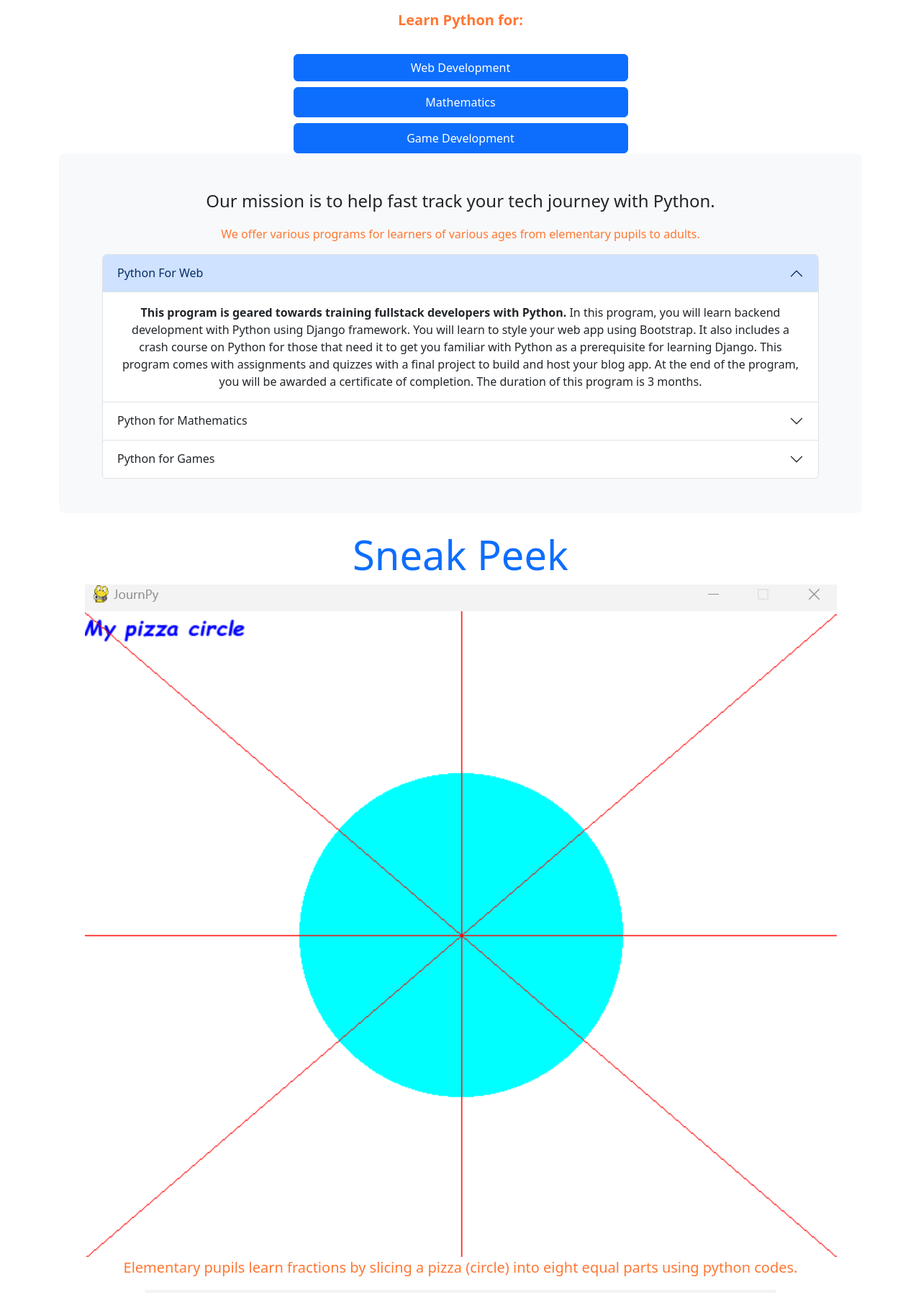
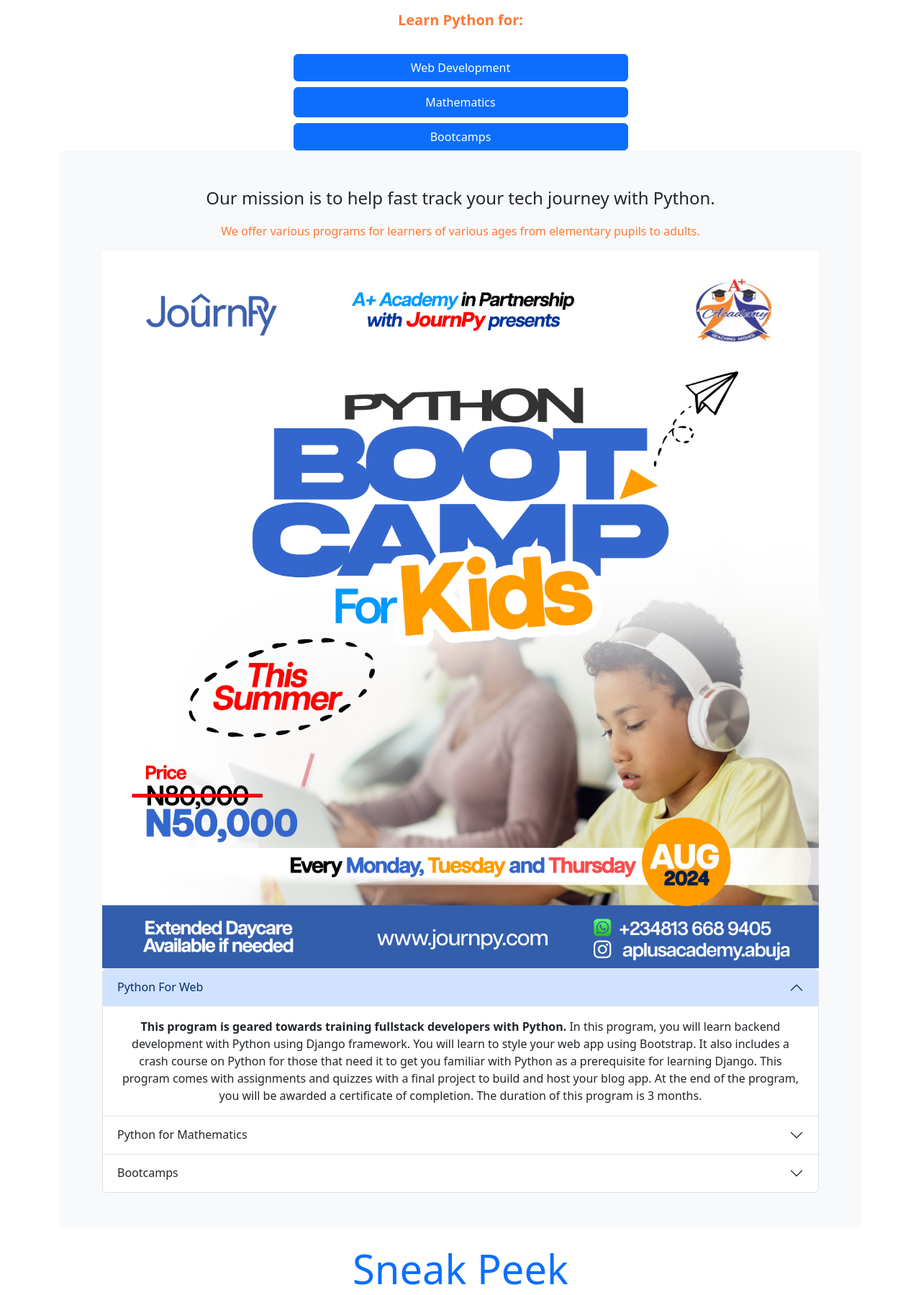
Before and after one commit to journpy/journpy2, a Django app: template templates/home.html in a window 1280 px wide. Shown: the part 237-2036 px from the top of the page at 72% size. Run offline with Django 5.2, Linux system fonts and the light colour scheme; the template is opened without the code that fills it, so the values that code supplies are empty; some libraries are stand-ins or nearby versions.

Commit message:
added bootcamps

```diff
--- a/mainapp/urls.py
+++ b/mainapp/urls.py
@@ -1,10 +1,11 @@
 from django.urls import path
 from .views import (
-    HomePageView, AboutPageView, WebDevView
+    HomePageView, AboutPageView, WebDevView, BootCampView,
 )
 
 urlpatterns = [
     path('about/', AboutPageView.as_view(), name='about'),
+    path('bootcamps/', BootCampView.as_view(), name='bootcamps'),
     path('webdev', WebDevView.as_view(), name='webdev'),
     path('', HomePageView.as_view(), name='home'),
 ]
--- a/mainapp/views.py
+++ b/mainapp/views.py
@@ -12,3 +12,7 @@ class AboutPageView(TemplateView):
 
 class WebDevView(TemplateView):
     template_name = "webdev.html"
+
+
+class BootCampView(TemplateView):
+    template_name = 'bootcamps.html'
--- a/templates/home.html
+++ b/templates/home.html
@@ -11,14 +11,14 @@
     <p class="lead fw-bold p-color p-2">Learn Python for:</p>
     <a class="btn btn-primary" href="{% url 'webdev' %}" role="button">Web Development</a>
     <button type="button" class="btn btn-primary p-2">Mathematics</button>
-    <button type="button" class="btn btn-primary p-2">Game Development</button>
+    <a class="btn btn-primary" href="{% url 'bootcamps' %}" role="button">Bootcamps</a>
 </div>
 <div class="p-5 mb-4 bg-body-tertiary rounded-3">
     <div class="container-fluid py-0">
         <p class="fs-4">Our mission is to help fast track your tech journey with Python.</p>
         <p class="p-color">We offer various programs for learners of various ages from elementary pupils
             to adults.</p>
-
+        <img src="{% static 'images/Summer class Journ py.jpg' %}" class="img-fluid" alt="Kiddies Bootcamp">
         <div class="accordion" id="accordionPanelsStayOpenExample">
             <div class="accordion-item">
                 <h2 class="accordion-header">
@@ -65,12 +65,14 @@
                     <button class="accordion-button collapsed" type="button" data-bs-toggle="collapse"
                         data-bs-target="#panelsStayOpen-collapseThree" aria-expanded="false"
                         aria-controls="panelsStayOpen-collapseThree">
-                        Python for Games
+                        Bootcamps
                     </button>
                 </h2>
                 <div id="panelsStayOpen-collapseThree" class="accordion-collapse collapse">
                     <div class="accordion-body">
-                        <strong>Learn Game development with Python and Pygame.</strong>
+                        <strong>Our bootcamp is designed to fast track your transition to tech. You will learn to use
+                            Python to automate daily tasks and more.</strong> Our summer bootcamp is here. Register your
+                        child/ward for this month long intensive program.
                     </div>
                 </div>
             </div>
--- a/templates/includes/footer.html
+++ b/templates/includes/footer.html
@@ -33,7 +33,8 @@
                     <li class="nav-item mb-2"><a href="#" class="nav-link p-0 text-muted">Game Development</a></li>
                     <li class="nav-item mb-2"><a href="#" class="nav-link p-0 text-muted">Elementary Math</a></li>
                     <li class="nav-item mb-2"><a href="#" class="nav-link p-0 text-muted">Secondary Math</a></li>
-                    <li class="nav-item mb-2"><a href="#" class="nav-link p-0 text-muted">Python Bootcamp</a></li>
+                    <li class="nav-item mb-2"><a href="{% url 'bootcamps' %}"
+                            class="nav-link p-0 text-muted">Bootcamps</a></li>
                 </ul>
             </div>
         </div>
```
Also changed, not shown: templates/bootcamps.html (added, +14 -0 lines), static/images/Summer class Journ py.jpg (added).
